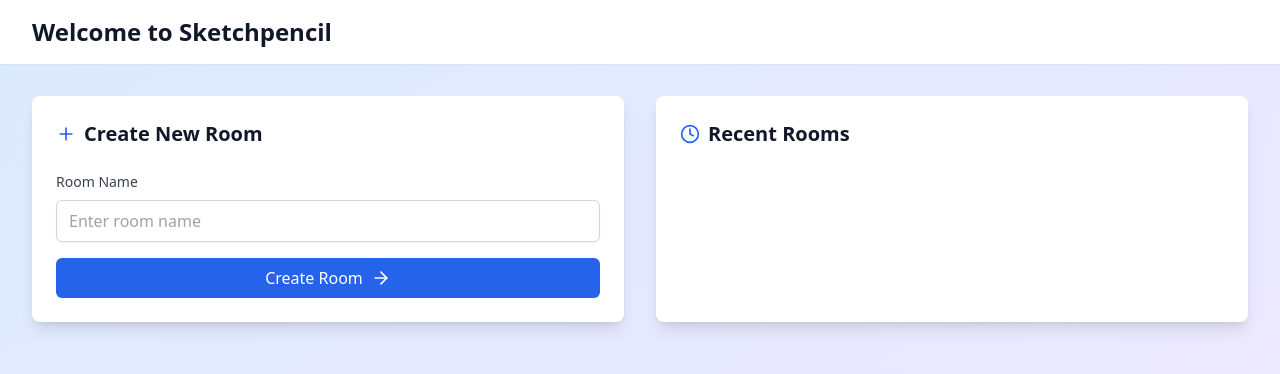
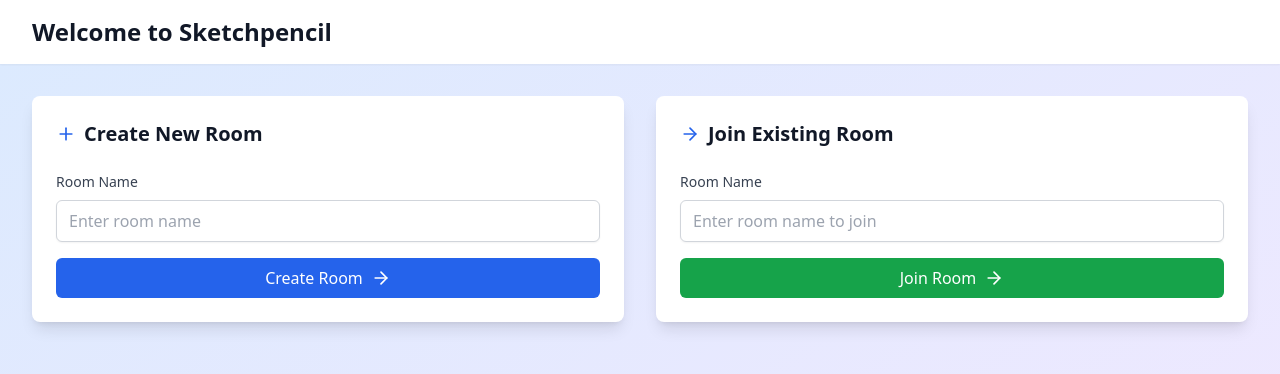
Before and after one commit to AjaykrishnaA/sketchpencil, a Next.js app in the folder apps/frontend/: page /dashboard in a window 1280 px wide. Shown: the top 374 px of the page. Built offline with nearby package versions, Linux system fonts and the light colour scheme; no server answers.

Commit message:
updated code for simulataneous local dev and deployment, added join room functionality

```diff
--- a/apps/frontend/app/dashboard/page.tsx
+++ b/apps/frontend/app/dashboard/page.tsx
@@ -14,6 +14,7 @@
 export default function Dashboard() {
     const router = useRouter();
     const [newRoomName, setNewRoomName] = useState('');
+    const [joinRoomSlug, setJoinRoomSlug] = useState('');
     // const [recentRooms, setRecentRooms] = useState<Room[]>([
     //     { id: '1', name: 'Project Wireframes', lastAccessed: '2024-02-10T10:30:00' },
     //     { id: '2', name: 'UI Design Review', lastAccessed: '2024-02-09T15:45:00' },
@@ -41,10 +42,16 @@
         }
     };
 
-    // const handleJoinRoom = (roomId: string) => {
-    //     // Handle room joining logic here
-    //     console.log('Joining room:', roomId);
-    // };
+    const handleJoinRoom = async (e: React.FormEvent) => {
+        e.preventDefault();
+        if (!joinRoomSlug) return;
+
+        try {
+            router.push(`/canvas/${joinRoomSlug}`);
+        } catch (error) {
+            console.error('Failed to join room:', error);
+        }
+    };
 
     return (
         <div className="min-h-screen bg-gradient-to-br from-blue-100 to-purple-100">
@@ -88,42 +95,35 @@
                         </form>
                     </div>
 
-                    {/* Recent Rooms Section */}
+                    {/* Join Room Section */}
                     <div className="bg-white rounded-lg shadow-lg p-6">
                         <h2 className="text-xl font-semibold text-gray-900 mb-6 flex items-center">
-                            <Clock className="h-5 w-5 text-blue-600 mr-2" />
-                            Recent Rooms
+                            <ArrowRight className="h-5 w-5 text-blue-600 mr-2" />
+                            Join Existing Room
                         </h2>
-                        {/* <div className="space-y-4">
-                            {recentRooms.map((room) => (
-                                <div
-                                    key={room.id}
-                                    className="group border border-gray-200 rounded-lg p-4 hover:border-blue-500 transition-colors duration-200"
-                                >
-                                    <div className="flex justify-between items-center">
-                                        <div>
-                                            <h3 className="text-lg font-medium text-gray-900 group-hover:text-blue-600 transition-colors duration-200">
-                                                {room.name}
-                                            </h3>
-                                            <p className="text-sm text-gray-500">
-                                                Last accessed: {new Date(room.lastAccessed).toLocaleDateString()}
-                                            </p>
-                                        </div>
-                                        <button
-                                            onClick={() => handleJoinRoom(room.id)}
-                                            className="px-4 py-2 bg-gray-100 text-gray-700 rounded-md hover:bg-blue-600 hover:text-white focus:outline-none focus:ring-2 focus:ring-blue-500 focus:ring-offset-2 transition-colors duration-200"
-                                        >
-                                            Join
-                                        </button>
-                                    </div>
-                                </div>
-                            ))}
-                            {recentRooms.length === 0 && (
-                                <p className="text-center text-gray-500 py-4">
-                                    No recent rooms found
-                                </p>
-                            )}
-                        </div> */}
+                        <form onSubmit={handleJoinRoom}>
+                            <div>
+                                <label htmlFor="joinRoomSlug" className="block text-sm font-medium text-gray-700 mb-2">
+                                    Room Name
+                                </label>
+                                <input
+                                    type="text"
+                                    id="joinRoomSlug"
+                                    value={joinRoomSlug}
+                                    onChange={(e) => setJoinRoomSlug(e.target.value)}
+                                    className="block w-full px-3 py-2 border border-gray-300 rounded-md shadow-sm focus:ring-2 focus:ring-blue-500 focus:border-blue-500"
+                                    placeholder="Enter room name to join"
+                                    required
+                                />
+                            </div>
+                            <button
+                                type="submit"
+                                className="mt-4 w-full bg-green-600 text-white py-2 px-4 rounded-md hover:bg-green-700 focus:outline-none focus:ring-2 focus:ring-green-500 focus:ring-offset-2 transition-colors duration-200 flex items-center justify-center"
+                            >
+                                Join Room
+                                <ArrowRight className="ml-2 h-5 w-5" />
+                            </button>
+                        </form>
                     </div>
                 </div>
             </main>
--- a/apps/frontend/config.ts
+++ b/apps/frontend/config.ts
@@ -1,2 +1,2 @@
-export const HTTP_BACKEND = "https://be.sketchpencil.ajaylabs.space";
-export const WS_BACKEND = "wss://ws.sketchpencil.ajaylabs.space"
+export const HTTP_BACKEND = process.env.NEXT_PUBLIC_HTTP_BACKEND || "https://be.sketchpencil.ajaylabs.space";
+export const WS_BACKEND = process.env.NEXT_PUBLIC_WS_BACKEND || "wss://ws.sketchpencil.ajaylabs.space"
```
Also changed, not shown: 1 other file (tests, documents, lock files or other folders).
